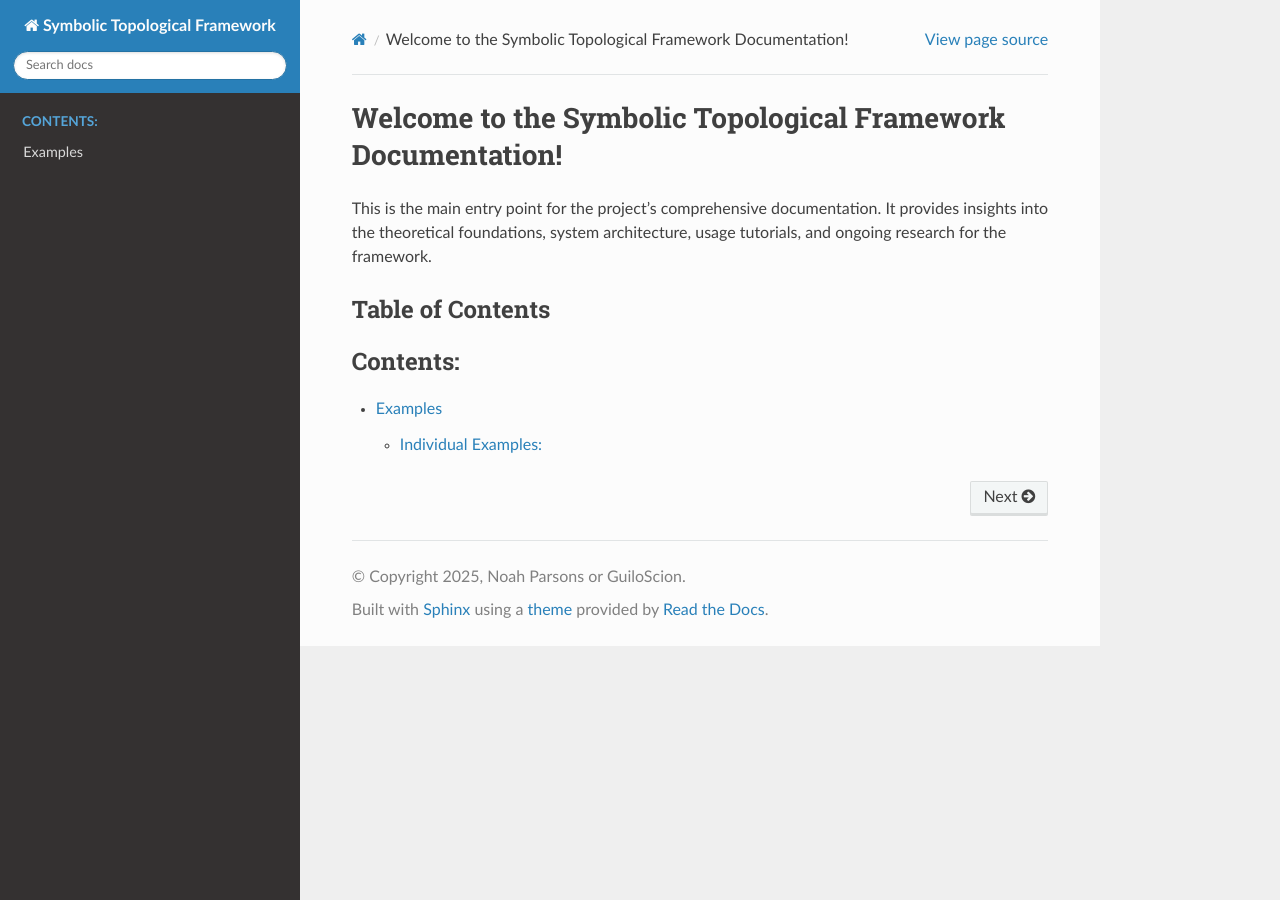
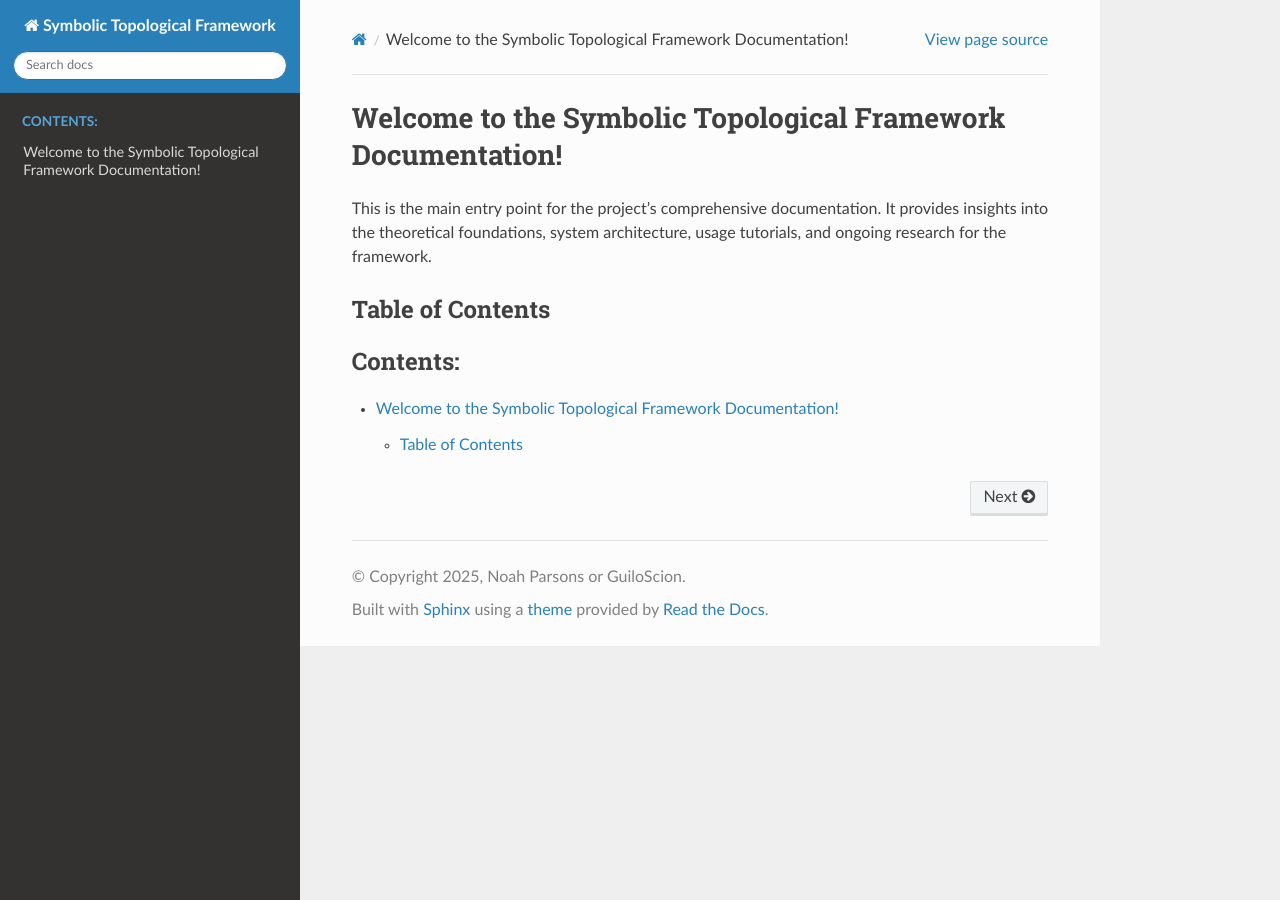
Before and after one commit to GuiloScion/Symbolic-Topological-Framework-Physical-Systems, a Sphinx documentation site: the page built from docs/source/index.md, in a window 1280 px wide. Built offline with Sphinx 7.4.7 and the Read the Docs theme 3.1.0, drawn with Linux system fonts in a browser that asks for light colours; pages that are not in the unit, such as notebooks, are missing from menus; part of the change alters nothing that is shown.

Commit message:
Revert index.md to previous display

```diff
--- a/docs/source/examples/index.md
+++ b/docs/source/examples/index.md
@@ -1,15 +1,16 @@
-# Examples
+# Welcome to the Symbolic Topological Framework Documentation!
 
-This section provides practical examples demonstrating how to use the Symbolic-Topological Framework. These examples illustrate various features and concepts discussed in the documentation.
+This is the main entry point for the project's comprehensive documentation. It provides insights into the theoretical foundations, system architecture, usage tutorials, and ongoing research for the framework.
 
-You can find all the example code and their respective READMEs directly in the project's `examples/` directory on GitHub.
+## Table of Contents
 
-* [View all examples on GitHub](https://github.com/GuiloScion/Symbolic-Topological-Framework-Physical-Systems/tree/main/examples)
+* [Theoretical Foundations](theoretical_foundations/README.md)
+* [DSL Specification](dsl_spec/README.md)
+* [Architecture Overview](architecture/README.md)
+* [Tutorials](tutorials/README.md)
+* [Research Notes](research_notes/README.md)
+* [API Reference](api/README.md) *(Note: This section will be auto-generated later from code comments)*
+* [Examples](examples/README.md) *(Note: This will link to the top-level examples README on GitHub)*
 
-### Individual Examples:
-
-* **Enhanced DSL Compiler Example:**
-    * [README for Enhanced DSL Compiler](https://github.com/GuiloScion/Symbolic-Topological-Framework-Physical-Systems/blob/main/examples/enhanced_compiler/README.md)
-    * [Python Code (`example_usage.py`)](https://github.com/GuiloScion/Symbolic-Topological-Framework-Physical-Systems/blob/main/examples/enhanced_compiler/example_usage.py)
-
-To run these examples, please clone the repository and follow the instructions in the respective README files.
+---
+This documentation is under active development. Your feedback and contributions are welcome!
```
